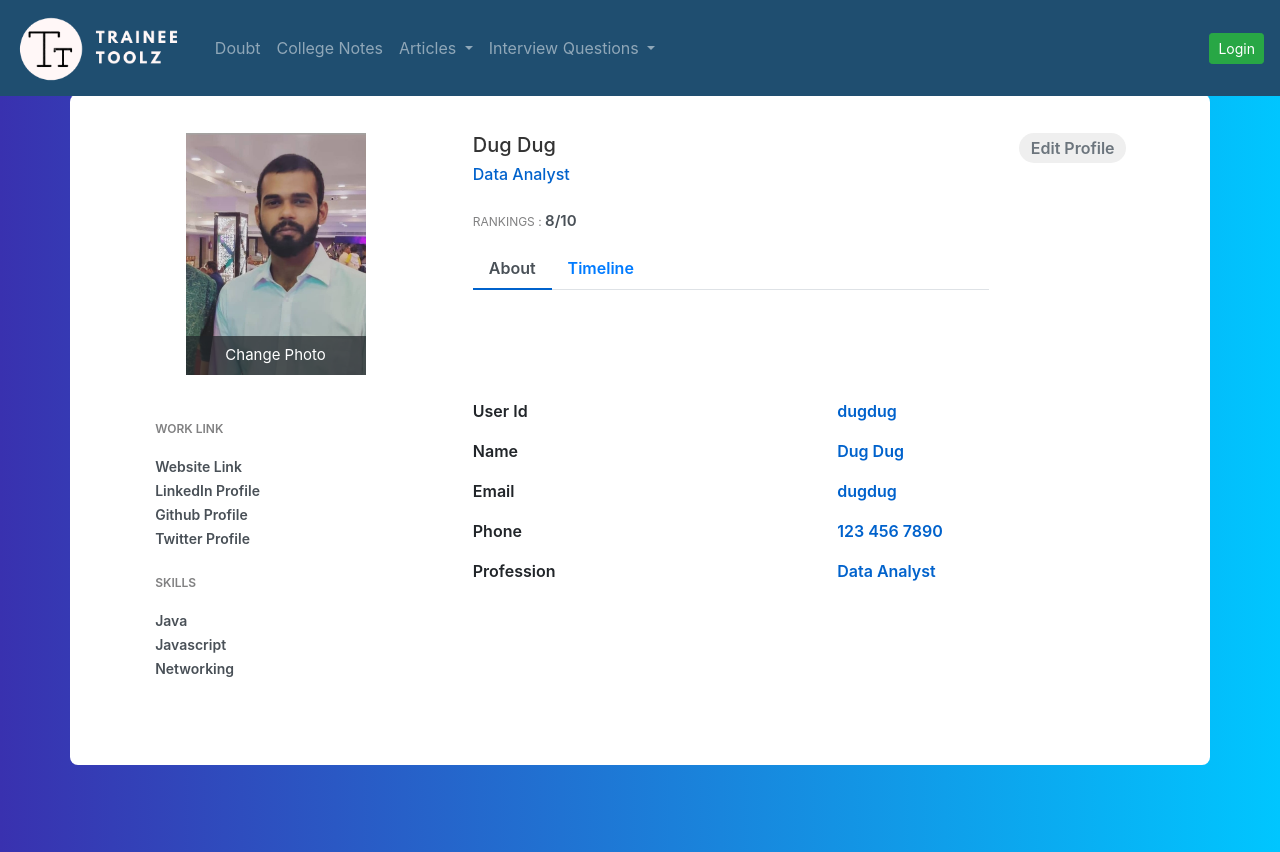
After one commit to ImLordImpaler/traineetoolz, a Django app: page /accounts/profile/2 in a window 1280 px wide. The commit adds this page. Run offline with Django 3.2, Linux system fonts and the light colour scheme; data comes from the database, SQL or seed files in the repository; both versions use the stored data as it was after the commit; some libraries are stand-ins or nearby versions.

Commit message:
mid-exams

```diff
--- a/accounts/admin.py
+++ b/accounts/admin.py
@@ -1,6 +1,7 @@
 from django.contrib import admin
 
-from accounts.models import Profile
+from accounts.models import Profile , Skill
 
 
 admin.site.register(Profile )
+admin.site.register(Skill)
--- a/accounts/urls.py
+++ b/accounts/urls.py
@@ -3,5 +3,6 @@ from accounts import views
 urlpatterns = [
     path('register', views.register , name='register'),
     path('signin', views.signin , name='signin'),
-    path('signout' , views.signout , name='signout')
+    path('signout' , views.signout , name='signout'),
+    path('profile/<str:pk>', views.profile , name='profile'),
 ]
--- a/accounts/views.py
+++ b/accounts/views.py
@@ -1,6 +1,7 @@
 from django.shortcuts import render , redirect
 from django.contrib.auth import authenticate , login, logout
 from django.http import HttpResponse
+from accounts.models import Profile
 
 def register(request):
     return render(request, 'accounts/register.html')
@@ -21,3 +22,11 @@ def signin(request):
 def signout(request):
     logout(request)
     return redirect('signin')
+
+
+def profile(request , pk):
+    profile = Profile.objects.get(user__id = pk)
+    context = {
+        'profile':profile
+    }
+    return render(request, 'accounts/profile.html', context)
--- /dev/null
+++ b/templates/accounts/profile.html
@@ -0,0 +1,248 @@
+{% extends 'basic.html' %}
+{% block content %}
+<div class="container emp-profile">
+    <form method="post">
+        <div class="row">
+            <div class="col-md-4">
+                <div class="profile-img">
+                    <img src="{{profile.image.url}}" style="max-width:180px; " alt=""/>
+                    <div class="file btn btn-lg btn-primary" style="max-width:180px;  color:white;">
+                        Change Photo
+                        <input type="file" name="file" style="cursor: pointer;"/>
+                    </div>
+                </div>
+            </div>
+            <div class="col-md-6">
+                <div class="profile-head">
+                            <h5>
+                                {{profile.f_name}} {{profile.l_name}}
+                            </h5>
+                            <h6>
+                                {{profile.designation}}
+                            </h6>
+                            <p class="proile-rating">RANKINGS : <span>8/10</span></p>
+                    <ul class="nav nav-tabs" id="myTab" role="tablist">
+                        <li class="nav-item">
+                            <a class="nav-link active" id="home-tab" data-toggle="tab" href="#home" role="tab" aria-controls="home" aria-selected="true">About</a>
+                        </li>
+                        <li class="nav-item">
+                            <a class="nav-link" id="profile-tab" data-toggle="tab" href="#profile" role="tab" aria-controls="profile" aria-selected="false">Timeline</a>
+                        </li>
+                    </ul>
+                </div>
+            </div>
+            <div class="col-md-2">
+                <input type="submit" class="profile-edit-btn" name="btnAddMore" value="Edit Profile"/>
+            </div>
+        </div>
+        <div class="row">
+            <div class="col-md-4">
+                <div class="profile-work">
+                    <p>WORK LINK</p>
+                    <a href="">Website Link</a><br/>
+                    <a href="">LinkedIn Profile</a><br/>
+                    <a href="">Github Profile</a><br>
+                    <a href="">Twitter Profile</a><br>
+
+                    <p>SKILLS</p>
+                    {% for i in profile.skills.all %}
+                    <a href="">{{i}}</a><br/>
+                    {% endfor %}
+
+                </div>
+            </div>
+            <div class="col-md-8">
+                <div class="tab-content profile-tab" id="myTabContent">
+                    <div class="tab-pane fade show active" id="home" role="tabpanel" aria-labelledby="home-tab">
+                                <div class="row">
+                                    <div class="col-md-6">
+                                        <label>User Id</label>
+                                    </div>
+                                    <div class="col-md-6">
+                                        <p>{{profile.user.username}}</p>
+                                    </div>
+                                </div>
+                                <div class="row">
+                                    <div class="col-md-6">
+                                        <label>Name</label>
+                                    </div>
+                                    <div class="col-md-6">
+                                        <p>{{profile.f_name}} {{profile.l_name}}</p>
+                                    </div>
+                                </div>
+                                <div class="row">
+                                    <div class="col-md-6">
+                                        <label>Email</label>
+                                    </div>
+                                    <div class="col-md-6">
+                                        <p>{{profile.user.username}}</p>
+                                    </div>
+                                </div>
+                                <div class="row">
+                                    <div class="col-md-6">
+                                        <label>Phone</label>
+                                    </div>
+                                    <div class="col-md-6">
+                                        <p>123 456 7890</p>
+                                    </div>
+                                </div>
+                                <div class="row">
+                                    <div class="col-md-6">
+                                        <label>Profession</label>
+                                    </div>
+                                    <div class="col-md-6">
+                                        <p>{{profile.designation}}</p>
+                                    </div>
+                                </div>
+                    </div>
+                    <div class="tab-pane fade" id="profile" role="tabpanel" aria-labelledby="profile-tab">
+                                <div class="row">
+                                    <div class="col-md-6">
+                                        <label>Experience</label>
+                                    </div>
+                                    <div class="col-md-6">
+                                        <p>Expert</p>
+                                    </div>
+                                </div>
+                                <div class="row">
+                                    <div class="col-md-6">
+                                        <label>Hourly Rate</label>
+                                    </div>
+                                    <div class="col-md-6">
+                                        <p>10$/hr</p>
+                                    </div>
+                                </div>
+                                <div class="row">
+                                    <div class="col-md-6">
+                                        <label>Total Projects</label>
+                                    </div>
+                                    <div class="col-md-6">
+                                        <p>230</p>
+                                    </div>
+                                </div>
+                                <div class="row">
+                                    <div class="col-md-6">
+                                        <label>English Level</label>
+                                    </div>
+                                    <div class="col-md-6">
+                                        <p>Expert</p>
+                                    </div>
+                                </div>
+                                <div class="row">
+                                    <div class="col-md-6">
+                                        <label>Availability</label>
+                                    </div>
+                                    <div class="col-md-6">
+                                        <p>6 months</p>
+                                    </div>
+                                </div>
+                        <div class="row">
+                            <div class="col-md-12">
+                                <label>Your Bio</label><br/>
+                                <p>Your detail description</p>
+                            </div>
+                        </div>
+                    </div>
+                </div>
+            </div>
+        </div>
+    </form>
+</div>
+<style>
+    body{
+    background: -webkit-linear-gradient(left, #3931af, #00c6ff);
+}
+.emp-profile{
+    padding: 3%;
+    margin-top: 3%;
+    margin-bottom: 3%;
+    border-radius: 0.5rem;
+    background: #fff;
+}
+.profile-img{
+    text-align: center;
+}
+.profile-img img{
+    width: 70%;
+    height: 100%;
+}
+.profile-img .file {
+    position: relative;
+    overflow: hidden;
+    margin-top: -20%;
+    width: 70%;
+    border: none;
+    border-radius: 0;
+    font-size: 15px;
+    background: #212529b8;
+}
+.profile-img .file input {
+    position: absolute;
+    opacity: 0;
+    right: 0;
+    top: 0;
+}
+.profile-head h5{
+    color: #333;
+}
+.profile-head h6{
+    color: #0062cc;
+}
+.profile-edit-btn{
+    border: none;
+    border-radius: 1.5rem;
+    width: 70%;
+    padding: 2%;
+    font-weight: 600;
+    color: #6c757d;
+    cursor: pointer;
+}
+.proile-rating{
+    font-size: 12px;
+    color: #818182;
+    margin-top: 5%;
+}
+.proile-rating span{
+    color: #495057;
+    font-size: 15px;
+    font-weight: 600;
+}
+.profile-head .nav-tabs{
+    margin-bottom:5%;
+}
+.profile-head .nav-tabs .nav-link{
+    font-weight:600;
+    border: none;
+}
+.profile-head .nav-tabs .nav-link.active{
+    border: none;
+    border-bottom:2px solid #0062cc;
+}
+.profile-work{
+    padding: 14%;
+    margin-top: -15%;
+}
+.profile-work p{
+    font-size: 12px;
+    color: #818182;
+    font-weight: 600;
+    margin-top: 10%;
+}
+.profile-work a{
+    text-decoration: none;
+    color: #495057;
+    font-weight: 600;
+    font-size: 14px;
+}
+.profile-work ul{
+    list-style: none;
+}
+.profile-tab label{
+    font-weight: 600;
+}
+.profile-tab p{
+    font-weight: 600;
+    color: #0062cc;
+}
+    </style>
+{% endblock content %}
--- a/templates/article/list.html
+++ b/templates/article/list.html
@@ -20,7 +20,7 @@
                             <h4 class='text-white'>{{i.title}}</h4>
                             <a href="#" class='ml-4 '>Follow</a>
                             </div>
-                            <span class="d-block text-white">@{{i.user.username}} | {{i.date}}</span>
+                            <a href="{% url 'profile' i.user.id %}"><span class="d-block text-white">@{{i.user.username}} | {{i.date}}</span></a>
                         </div>
                 </div>
             {% endfor %}
--- a/templates/basic.html
+++ b/templates/basic.html
@@ -12,6 +12,8 @@
     <link rel="canonical" href="https://getbootstrap.com/docs/4.5/examples/starter-template/">
     <link href="{% static 'offcanvas.css'%}" rel="stylesheet">
     <link href="{% static 'pricing.css'%}" rel="stylesheet">
+    <link rel="shortcut icon" href="{% static 'icons/top-logo.ico'%}" />
+    <link rel="stylesheet" href="https://use.fontawesome.com/releases/v5.15.4/css/all.css" integrity="sha384-DyZ88mC6Up2uqS4h/KRgHuoeGwBcD4Ng9SiP4dIRy0EXTlnuz47vAwmeGwVChigm" crossorigin="anonymous">
     <!-- Bootstrap core CSS -->
 <link href="{% static 'dist/css/bootstrap.min.css'%}" rel="stylesheet">
 
@@ -36,14 +38,14 @@
 <body>
   <header>
 
-    <nav class="navbar navbar-expand-md navbar-dark fixed-top bg-dark">
+    <nav class="navbar navbar-expand-md navbar-dark fixed-top " style="background:#1F4E70;">
 
-      <a class="navbar-brand" href="{% url 'index' %}">TrainneToolz</a>
+      <img src="{% static 'img/logo.png' %}" style="height:5rem;">
       <button class="navbar-toggler" type="button" data-toggle="collapse" data-target="#navbarCollapse" aria-controls="navbarCollapse" aria-expanded="false" aria-label="Toggle navigation">
         <span class="navbar-toggler-icon"></span>
       </button>
       <div class="collapse navbar-collapse" id="navbarCollapse">
-        <ul class="navbar-nav mr-auto">
+        <ul class="navbar-nav mr-auto ml-md-4">
           <li class='nav-item'>
             <a class="nav-link" href="{% url 'doubtIndex' %}">Doubt</a>
           </li>
@@ -76,6 +78,7 @@
         </ul>
         <form class="form-inline mt-2 mt-md-0">
           {% if user.is_authenticated %}
+          <a href="{% url 'profile' user.id %}"><i class="fas fa-id-badge mr-md-5 mr-sm-2" style="font-size:1.7rem; color:white;"></i></a>
           <a href="{% url 'signout' %}" class="btn-sm btn btn-danger my-2 my-sm-0" >Logout</a>
 
           {% else %}
@@ -87,7 +90,14 @@
     </nav>
   </header>
 
-
+<style>
+  body{
+    background: -webkit-linear-gradient(left, #3931af, #00c6ff);
+  }
+  .container{
+    background-color:white;
+  }
+  </style>
 
   {% block content %}{% endblock content %}
 
```
Also changed, not shown: accounts/models.py (+8 -2 lines), templates/index.html (+4 -4 lines), accounts/migrations/0002_auto_20220106_2321.py (added), db.sqlite3, media/profile/photo.jpg (added), media/profile/rachit.jpeg (added), static/icons/top-logo.ico (added), static/img/logo.png (added), static/img/main-1.png (added).
